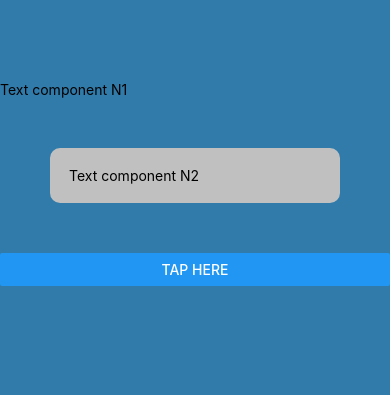
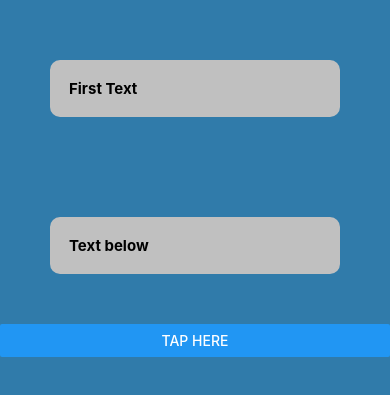
Before and after one commit to gruningzen202302/rn-course, a React Native app: screen / in a window 390 px wide. Shown: the part 239-634 px from the top of the page. Built offline with nearby package versions, Linux system fonts and the light colour scheme.

Commit message:
refactor: add text style to DRY

```diff
--- a/App.js
+++ b/App.js
@@ -1,31 +1,32 @@
-import { StyleSheet, Text, View, Button } from 'react-native';
+import { StyleSheet, Text, View, Button } from "react-native";
 
 export default function App() {
   return (
     <View style={styles.container}>
-      <Text>Text component N1</Text>
-      <Text
-      style={{
-        backgroundColor:'silver',
-        borderRadius:10,
-        margin:50,
-        borderWidth:3,
-        borderColor:'silver',
-        padding:16,
-        color:'black'}}
-      >Text component N2
-      </Text>
-      <Button title='Tap Here'/>
+      <Text style={styles.dummyText}>First Text</Text>
+      <Text style={styles.dummyText}>Text below</Text>
+      <Button title="Tap Here" />
     </View>
-  )
+  );
 }
 
 const styles = StyleSheet.create({
   container: {
     flex: 1,
-    backgroundColor: '#307BAA',
-    color: 'navy',
-    alignItems: 'left',
-    justifyContent: 'center',
+    backgroundColor: "#307BAA",
+    color: "navy",
+    alignItems: "left",
+    justifyContent: "center",
   },
-})
+  dummyText: {
+    backgroundColor: "silver",
+    borderRadius: 10,
+    margin: 50,
+    borderWidth: 3,
+    borderColor: "silver",
+    padding: 16,
+    color: "black",
+    fontSize: 15,
+    fontWeight: "bold",
+  },
+});
```
